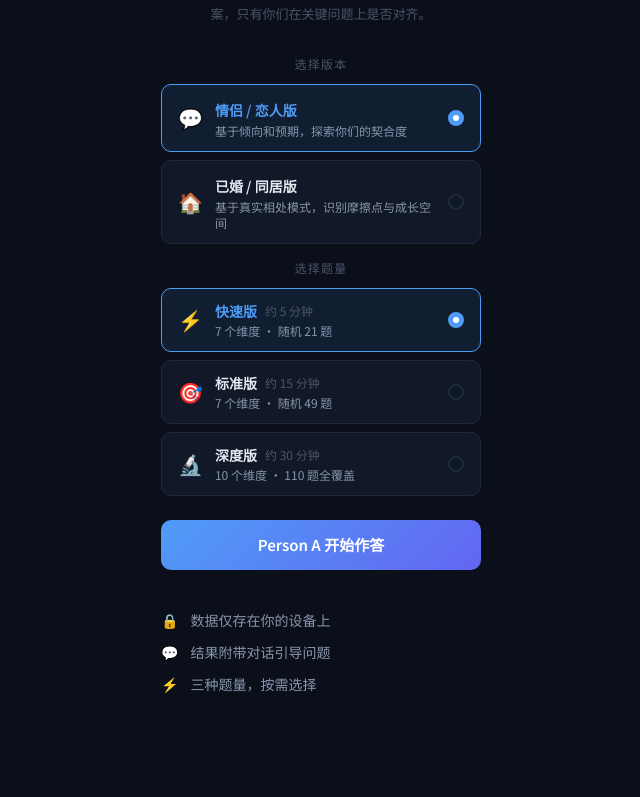
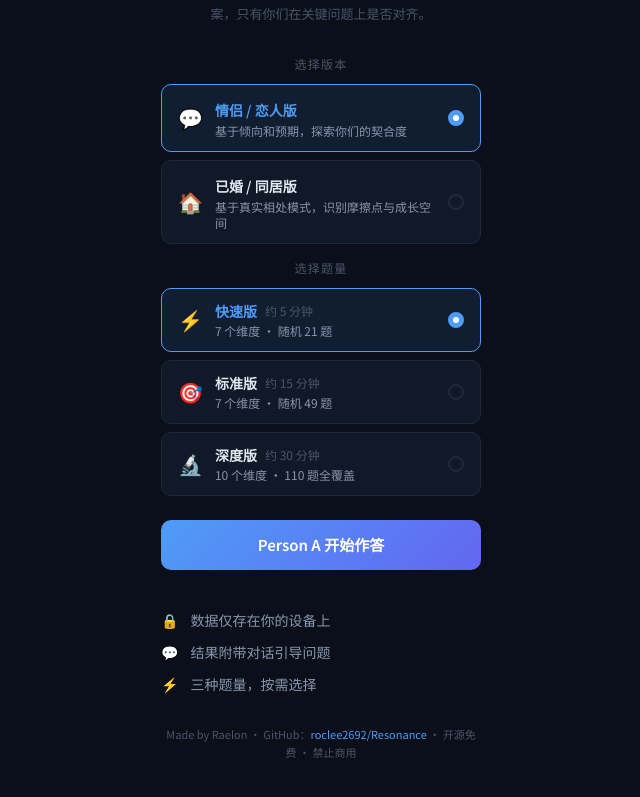
Before and after one commit to roclee2692/Resonance, a React (Vite) app: page / in a window 1280 px wide. Shown: the part 257-1054 px from the top of the page, without its empty margins (319-959 px from the left). Before the commit the page ends 991 px from the top, so only its background shows below. Built offline with nearby package versions, Linux system fonts and the light colour scheme.

Commit message:
Add attribution and non-commercial notice

```diff
--- a/src/i18n/en.json
+++ b/src/i18n/en.json
@@ -11,6 +11,9 @@
     "restart": "Start Over",
     "selectVersion": "Choose Version",
     "selectDepth": "Choose Depth",
+    "attributionPrefix": "Made by Raelon · GitHub: ",
+    "attributionLinkText": "roclee2692/Resonance",
+    "attributionSuffix": " · Open-source & free · Non-commercial use only",
     "features": {
       "privacy": "Data stays on your device",
       "guides": "Results include conversation prompts",
--- a/src/i18n/zh.json
+++ b/src/i18n/zh.json
@@ -11,6 +11,9 @@
     "restart": "重新开始",
     "selectVersion": "选择版本",
     "selectDepth": "选择题量",
+    "attributionPrefix": "Made by Raelon · GitHub：",
+    "attributionLinkText": "roclee2692/Resonance",
+    "attributionSuffix": " · 开源免费 · 禁止商用",
     "features": {
       "privacy": "数据仅存在你的设备上",
       "guides": "结果附带对话引导问题",
--- a/src/pages/Landing.tsx
+++ b/src/pages/Landing.tsx
@@ -65,6 +65,19 @@ export function Landing({ tier, variant, onTierChange, onVariantChange, onStart,
           </div>
         ))}
       </div>
+
+      <p className="mt-8 text-[11px] text-muted leading-relaxed max-w-xs">
+        {t('landing.attributionPrefix')}
+        <a
+          href="https://github.com/roclee2692/Resonance"
+          target="_blank"
+          rel="noreferrer"
+          className="text-accent hover:text-slate-200 transition-colors"
+        >
+          {t('landing.attributionLinkText')}
+        </a>
+        {t('landing.attributionSuffix')}
+      </p>
     </div>
   )
 }
```
